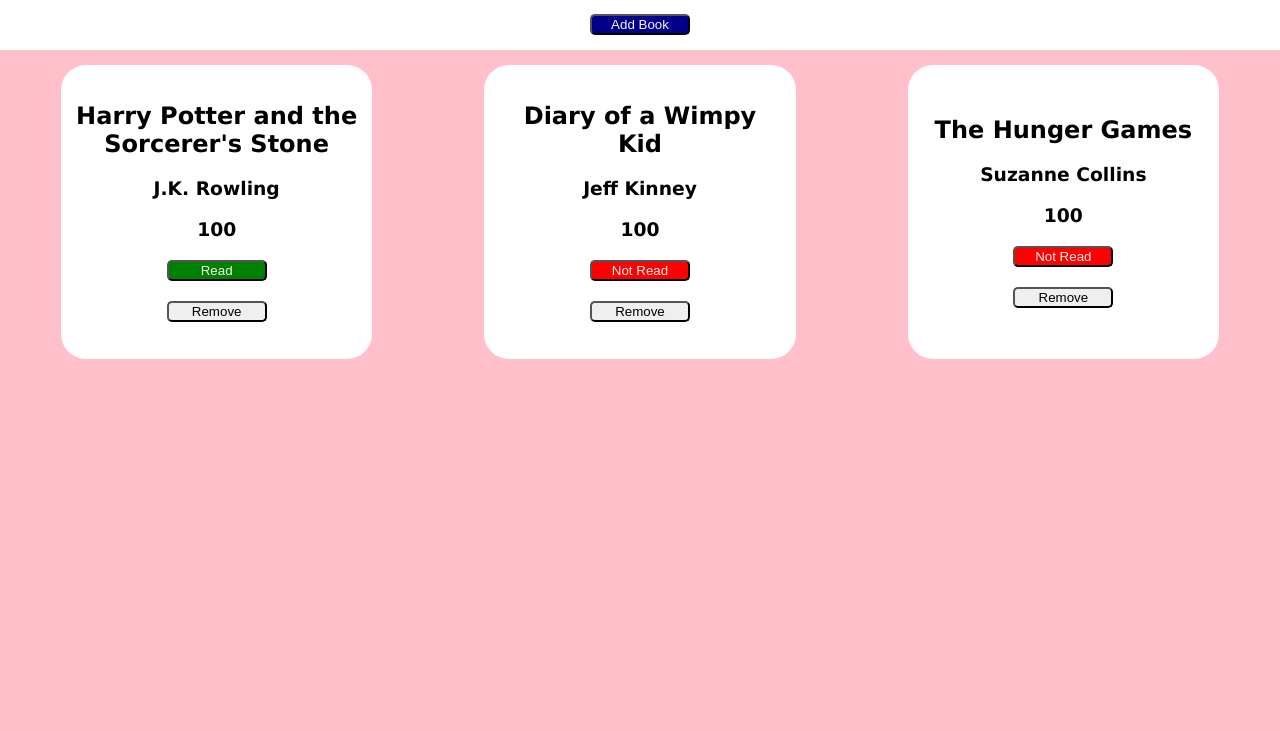
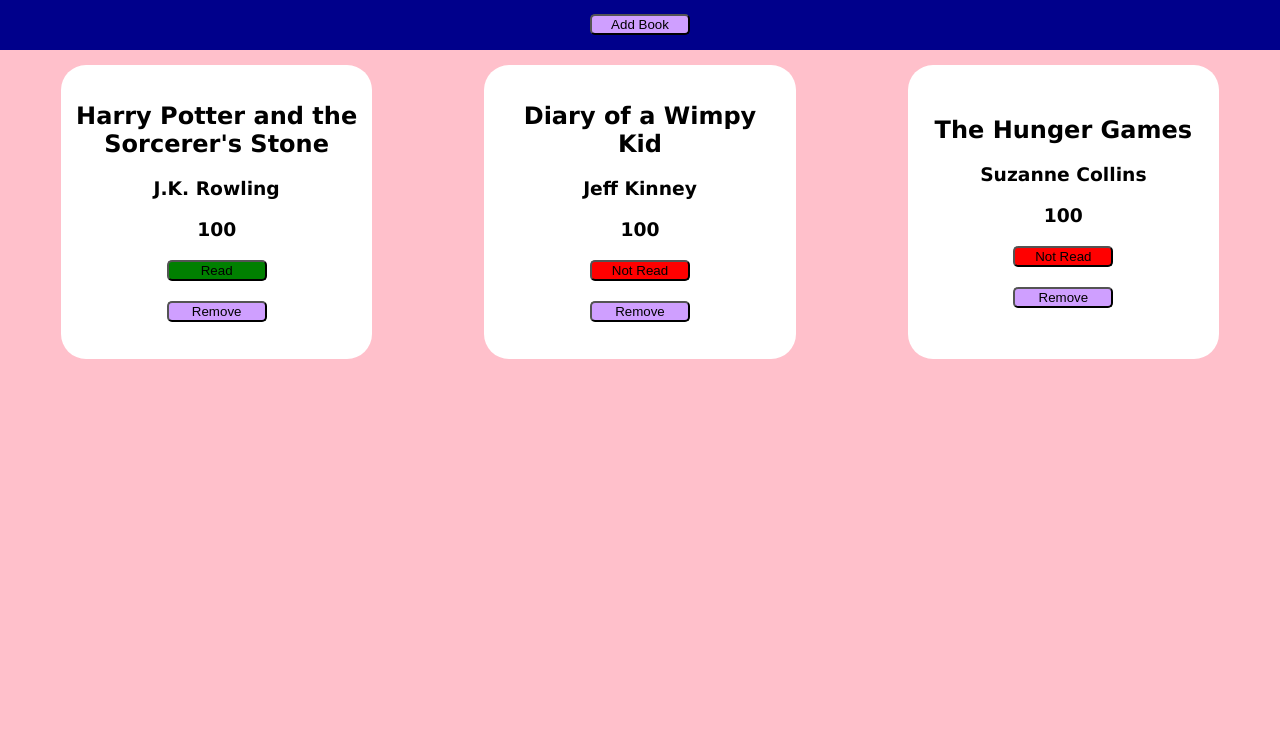
Before and after one commit to aortiz97-stack/Library-TODP, a plain HTML site: page index.html in a window 1280 px wide. Shown: the part 69-800 px from the top of the page. Drawn offline with Linux system fonts and the light colour scheme.

Commit message:
Change color scheme of webpage to blue and pink, with buttons in light purple

```diff
--- a/style.css
+++ b/style.css
@@ -2,9 +2,8 @@
     font-family: Verdana, sans-serif;
 }
 
-button:not(.main button) {
-    background-color: #00008B;
-    color: #F9F5EC;
+button:not(.main button), .main button.remove {
+    background-color: #CF9FFF;
 }
 
 body {
@@ -17,6 +16,8 @@ body {
 
 .header, .add-book-container{
     flex-grow: 1;
+    background-color: #00008B;
+    color: #F9F5EC;
 }
 
 .header, .add-book-container, .main {
@@ -81,10 +82,6 @@ form .exit{
     overflow: scroll;
 }
 
-.main button:not(.remove) {
-    color: #F9F5EC;
-}
-
 
 .book {
     background-color: white;
```
